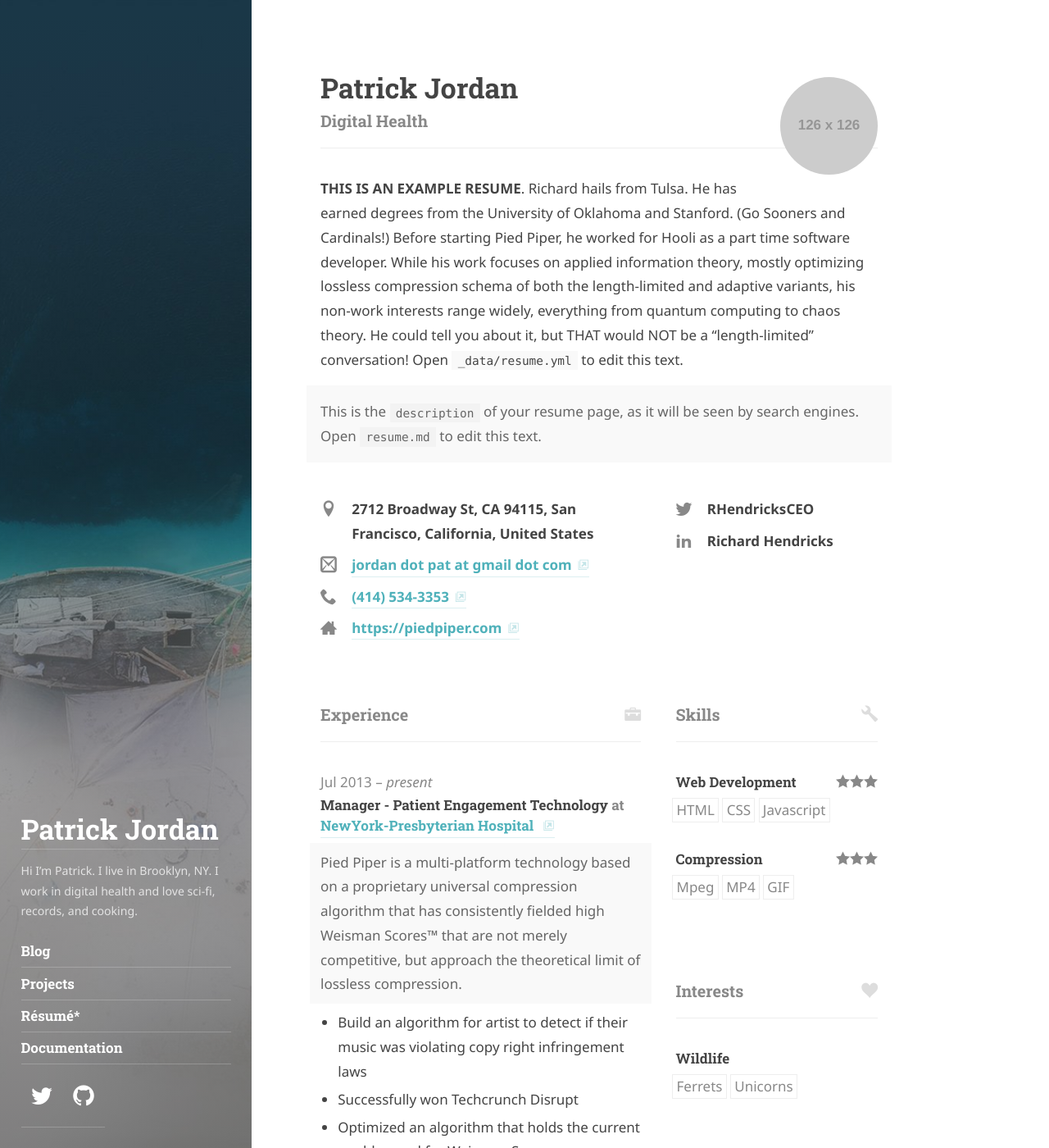
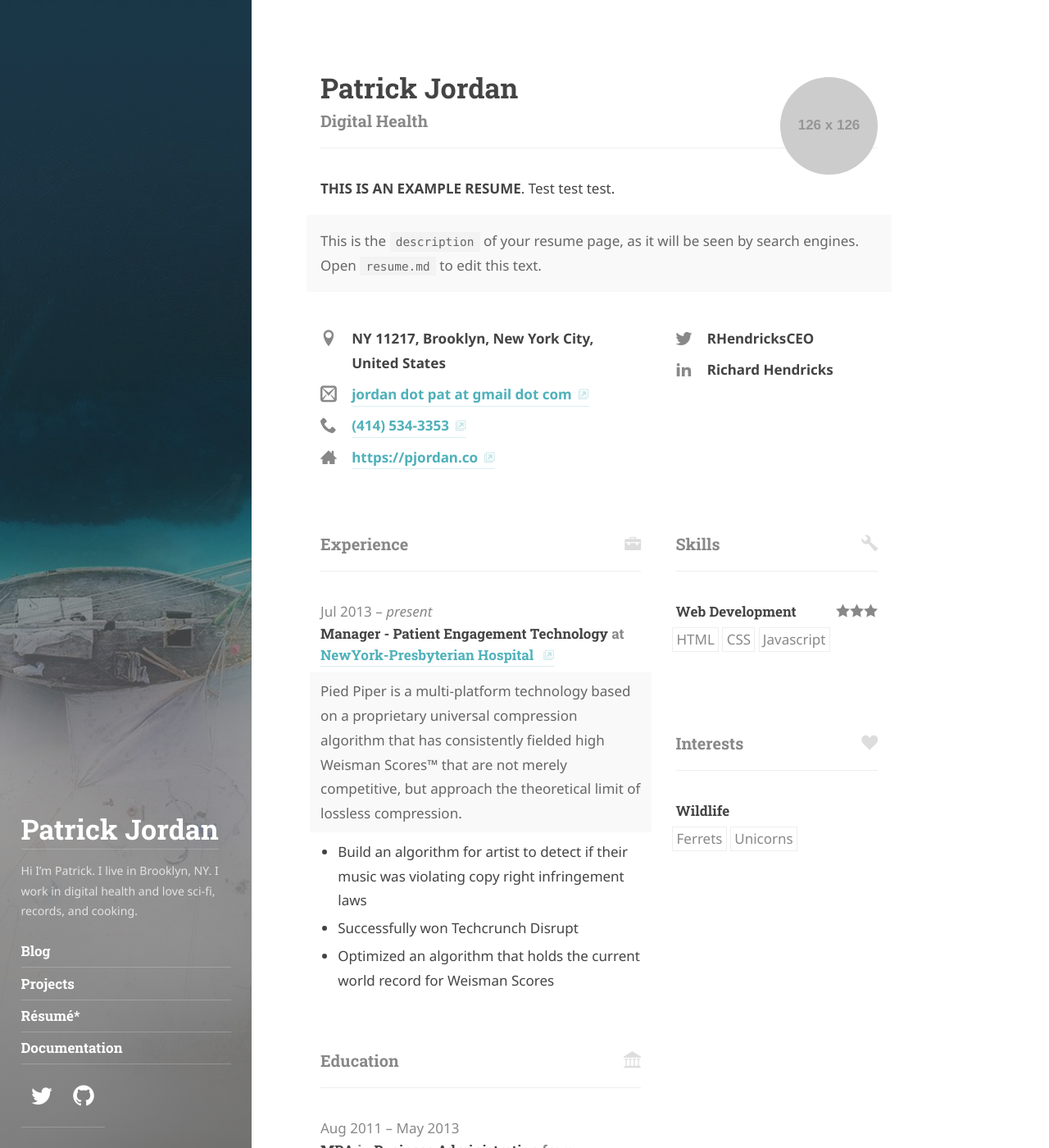
Before and after one commit to pjordan11/hydejackproinstall, a Jekyll site: the page built from resume.md, in a window 1280 px wide and 1400 px high. Shown: the whole window at 82% size. Built offline with Jekyll 4.4.1, drawn with Linux system fonts in a browser that asks for light colours; some web fonts are replaced; some of the changed text lies outside the part shown.

Commit message:
Update resume.yml

```diff
--- a/_data/resume.yml
+++ b/_data/resume.yml
@@ -7,24 +7,16 @@ basics:
   picture: "https://placehold.it/126x126"
   email: "jordan dot pat at gmail dot com"
   phone: "(414) 534-3353"
-  website: "https://piedpiper.com"
+  website: "https://pjordan.co"
   summary: >
     **THIS IS AN EXAMPLE RESUME**.
-    Richard hails from Tulsa.
-    He has earned degrees from the University of Oklahoma and Stanford. (Go Sooners and Cardinals!)
-    Before starting Pied Piper, he worked for Hooli as a part time software developer.
-    While his work focuses on applied information theory,
-    mostly optimizing lossless compression schema of both the length-limited and adaptive variants,
-    his non-work interests range widely,
-    everything from quantum computing to chaos theory.
-    He could tell you about it, but THAT would NOT be a “length-limited” conversation!
-    Open `_data/resume.yml` to edit this text.
+    Test test test.
   location:
-    address: "2712 Broadway St"
-    postalCode: "CA 94115"
-    city: "San Francisco"
+  #  address: "2712 Broadway St"
+    postalCode: "NY 11217"
+    city: "Brooklyn"
     countryCode: "US"
-    region: "California"
+    region: "New York City"
   profiles:
     - network: "Twitter"
       username: "RHendricksCEO"
@@ -49,7 +41,7 @@ work:
 education:
   - institution: "Georgetown University"
     area: "Business Administration"
-    studyType: "Bachelor"
+    studyType: "MBA"
     startDate: "2011-08-01"
     endDate: "2013-05-01"
   - institution: "Lawrence University"
@@ -59,11 +51,12 @@ education:
     endDate: "2008-06-01"
 
 publications:
-  - name: "Video compression for 3d media"
-    publisher: "Hooli"
-    releaseDate: "2014-10-01"
-    website: "https://en.wikipedia.org/wiki/Silicon_Valley_(TV_series)"
-    summary: "Innovative middle-out compression algorithm that changes the way we store data."
+  - name: "Using technology to enhance medication regimen education after solid organ transplantation"
+    publisher: "American Journal of Health-System Pharmacy"
+    releaseDate: "2018-12-01"
+    website: "https://academic.oup.com/ajhp/article-abstract/75/23/1930/5237679"
+    summary: "An innovative approach for interactive and engaging medication teaching for solid organ transplant recipients."
+
 skills:
   - name: "Web Development"
     level: "Master"
@@ -71,12 +64,7 @@ skills:
       - "HTML"
       - "CSS"
       - "Javascript"
-  - name: "Compression"
-    level: "Master"
-    keywords:
-      - "Mpeg"
-      - "MP4"
-      - "GIF"
+
 interests:
   - name: "Wildlife"
     keywords:
```
